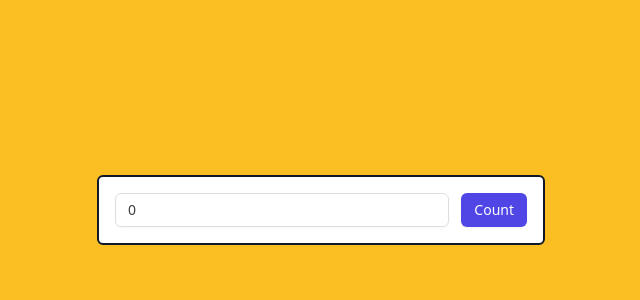
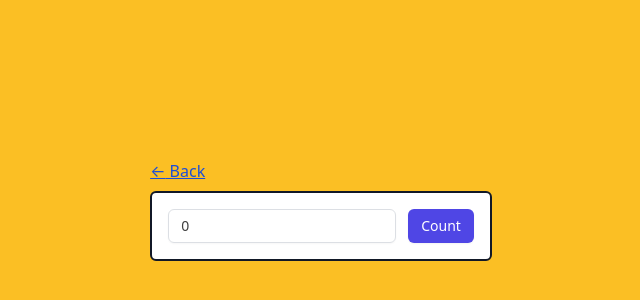
Before and after one commit to mohamedmagdy17593/useReducer-7gui, a Next.js app: page /counter in a window 1280 px wide. Shown: the part 190-490 px from the top of the page, without its empty margins (319-959 px from the left). Built offline with nearby package versions, Linux system fonts and the light colour scheme.

Commit message:
update layout styles

```diff
--- a/src/modules/common/Layout/Layout.tsx
+++ b/src/modules/common/Layout/Layout.tsx
@@ -1,16 +1,28 @@
 import React from 'react';
 import clsx from 'clsx';
+import Link from 'next/link';
 
 type LayoutProps = React.PropsWithChildren<{
   size?: 'xs' | 'sm' | 'md' | 'lg';
+  noBack?: boolean;
 }>;
 
-function Layout({ children, size = 'md' }: LayoutProps) {
+function Layout({ children, size = 'md', noBack = false }: LayoutProps) {
   return (
     <div className="min-h-screen bg-yellow-400 flex justify-center items-center">
+      <div className="flex flex-col m-4">
+        {!noBack && (
+          <div className="mb-2">
+            <Link href="/">
+              <a>
+                <span>&#8592;</span> Back
+              </a>
+            </Link>
+          </div>
+        )}
         <div
           className={clsx(
-          'w-full m-4 p-4 bg-white border-2 border-gray-900 rounded-md',
+            'w-full  p-4 bg-white border-2 border-gray-900 rounded-md',
             {
               'max-w-xs': size === 'xs',
               'max-w-sm': size === 'sm',
@@ -22,6 +34,7 @@ function Layout({ children, size = 'md' }: LayoutProps) {
           {children}
         </div>
       </div>
+    </div>
   );
 }
 
--- a/src/pages/index.tsx
+++ b/src/pages/index.tsx
@@ -3,7 +3,7 @@ import Link from 'next/link';
 
 function Home() {
   return (
-    <Layout>
+    <Layout noBack>
       <ul className="text-xl font-bold tracking-wide">
         <li>
           <Link href="/counter">
```
Lines whose indentation alone changed are shown as unchanged.
